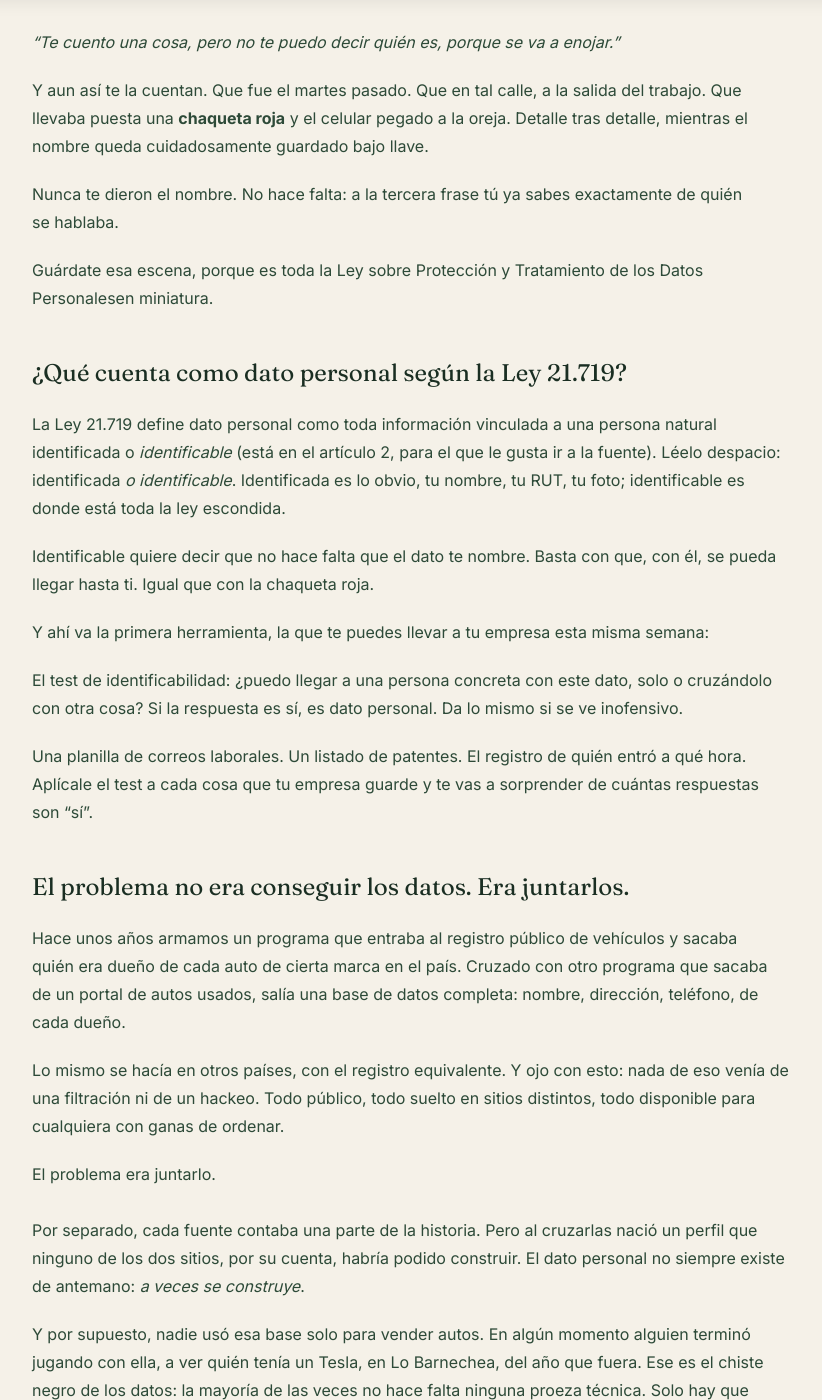
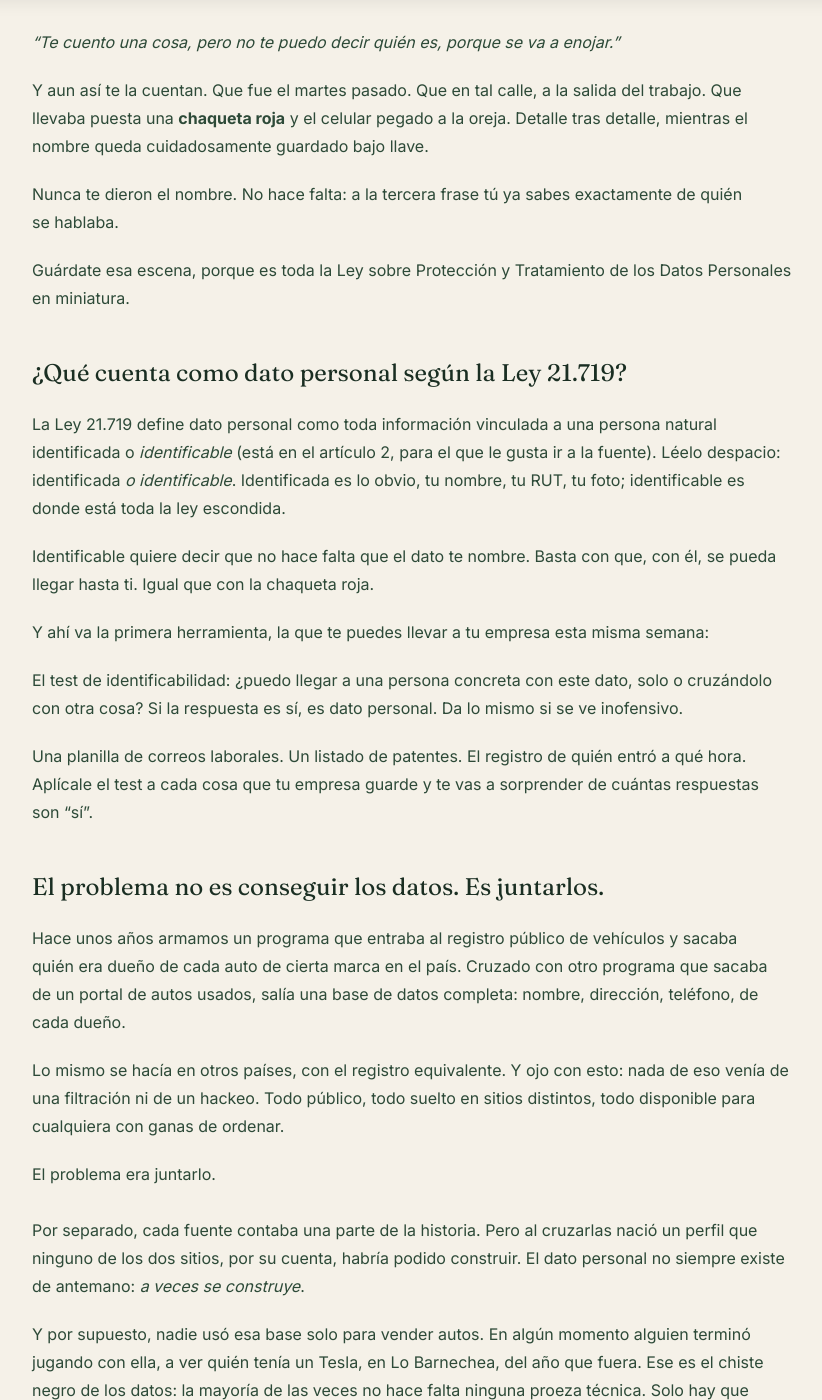
Before and after one commit to Maquitaa/web-page, a Jekyll site: the page built from _posts/2026-08-17-nadie-te-preguntó-nada-y-aun-así-saben-quién-eres.md, in a window 1280 px wide and 1400 px high, scrolled down 957 px. Shown: the whole window, without its empty margins (228-1050 px from the left). Built offline with Jekyll 4.4.1, drawn with Linux system fonts in a browser that asks for light colours.

Commit message:
Update Publicaciones “2026-08-17-nadie-te-preguntó-nada-y-aun-así-saben-quién-eres”

```diff
--- a/_posts/2026-08-17-nadie-te-preguntó-nada-y-aun-así-saben-quién-eres.md
+++ b/_posts/2026-08-17-nadie-te-preguntó-nada-y-aun-así-saben-quién-eres.md
@@ -13,7 +13,7 @@ Y aun así te la cuentan. Que fue el martes pasado. Que en tal calle, a la salid
 
 Nunca te dieron el nombre. No hace falta: a la tercera frase tú ya sabes exactamente de quién se hablaba.
 
-Guárdate esa escena, porque es toda la Ley sobre Protección y Tratamiento de los Datos Personalesen miniatura.
+Guárdate esa escena, porque es toda la Ley sobre Protección y Tratamiento de los Datos Personales en miniatura.
 
 
 
@@ -31,7 +31,7 @@ Una planilla de correos laborales. Un listado de patentes. El registro de quién
 
 
 
-## El problema no era conseguir los datos. Era juntarlos.
+## El problema no es conseguir los datos. Es juntarlos.
 
 Hace unos años armamos un programa que entraba al registro público de vehículos y sacaba quién era dueño de cada auto de cierta marca en el país. Cruzado con otro programa que sacaba de un portal de autos usados, salía una base de datos completa: nombre, dirección, teléfono, de cada dueño.
 
```
